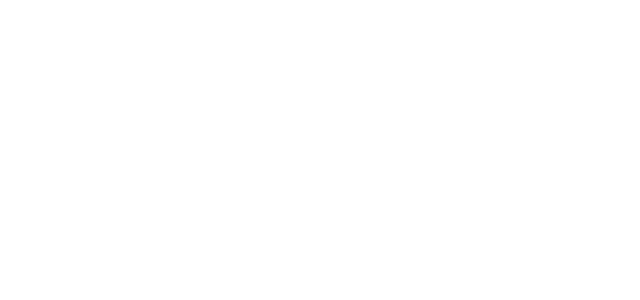
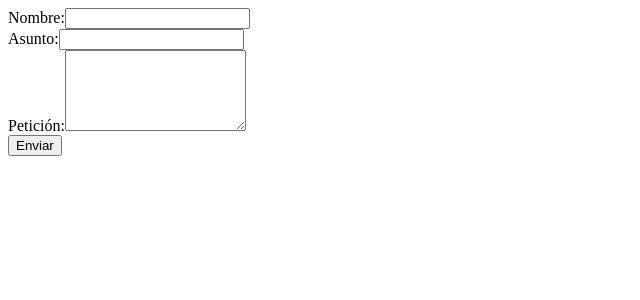
Before and after one commit to fregonaespanola/gestorAngular, an Angular app: page /petandrecl in a window 1280 px wide. Before the commit this address led to /. Shown: the top 300 px of the page, without its empty margins (0-640 px from the left). Built offline with nearby package versions, Linux system fonts and the light colour scheme.

Commit message:
done form of petitions

```diff
--- a/src/app/app-routing.module.ts
+++ b/src/app/app-routing.module.ts
@@ -1,9 +1,11 @@
 import { NgModule } from '@angular/core';
 import { RouterModule, Routes } from '@angular/router';
 import { CitizenComponent } from './citizen/citizen.component';
+import { PetandreclComponent } from './petandrecl/petandrecl.component';
 
 const routes: Routes = [
-  {path: 'citizen', component: CitizenComponent}
+  {path: 'citizen', component: CitizenComponent},
+  {path: 'petandrecl', component: PetandreclComponent}
 ];
 
 @NgModule({
--- a/src/app/app.module.ts
+++ b/src/app/app.module.ts
@@ -10,6 +10,7 @@ import { CitizenComponent } from './citizen/citizen.component';
 import { LoginComponent } from './login/login.component';
 import { FormsModule } from '@angular/forms';
 import { HttpClientModule } from '@angular/common/http';
+import { PetandreclComponent } from './petandrecl/petandrecl.component';
 
 @NgModule({
   declarations: [
@@ -19,6 +20,7 @@ import { HttpClientModule } from '@angular/common/http';
     AdminComponent,
     CitizenComponent,
     LoginComponent,
+    PetandreclComponent,
   ],
   imports: [
     BrowserModule,
--- /dev/null
+++ b/src/app/petandrecl/petandrecl.component.html
@@ -0,0 +1,15 @@
+<form (ngSubmit)="submitForm()" #petitionForm="ngForm">
+    <div class="form-group">
+      <label for="name">Nombre:</label>
+      <input type="text" class="form-control" id="name" name="name" [(ngModel)]="formData.name" required>
+    </div>
+    <div class="form-group">
+      <label for="subject">Asunto:</label>
+      <input type="text" class="form-control" id="subject" name="subject" [(ngModel)]="formData.subject" required>
+    </div>
+    <div class="form-group">
+      <label for="request">Petición:</label>
+      <textarea class="form-control" id="request" name="request" rows="5" [(ngModel)]="formData.request" required></textarea>
+    </div>
+    <button type="submit" class="btn btn-primary">Enviar</button>
+  </form>
--- /dev/null
+++ b/src/app/petandrecl/petandrecl.component.ts
@@ -0,0 +1,36 @@
+import { Component } from '@angular/core';
+import { HttpClient } from '@angular/common/http';
+import { Router } from '@angular/router'; // Importa el módulo Router
+
+interface FormData {
+  name: string;
+  subject: string;
+  request: string;
+}
+
+@Component({
+  selector: 'app-petandrecl',
+  templateUrl: './petandrecl.component.html',
+  styleUrls: ['./petandrecl.component.css']
+})
+export class PetandreclComponent {
+  formData: FormData = {
+    name: '',
+    subject: '',
+    request: ''
+  };
+
+  constructor(private http: HttpClient, private router: Router) {} // Inyecta el módulo Router
+
+  submitForm() {
+    this.http.post<any>('http://localhost:3000/save-petition', this.formData).subscribe(
+      response => {
+        console.log('Petition successfully sent:', response);
+        this.router.navigate(['/citizen']);
+      },
+      error => {
+        console.error('Error sending petition:', error);
+      }
+    );
+  }
+}
```
Also changed, not shown: express/server.js (+33 -6 lines), jsons/petitions.json (added, +22 -0 lines), src/app/petandrecl/petandrecl.component.css (added), 1 other file (tests, documents, lock files or other folders).
